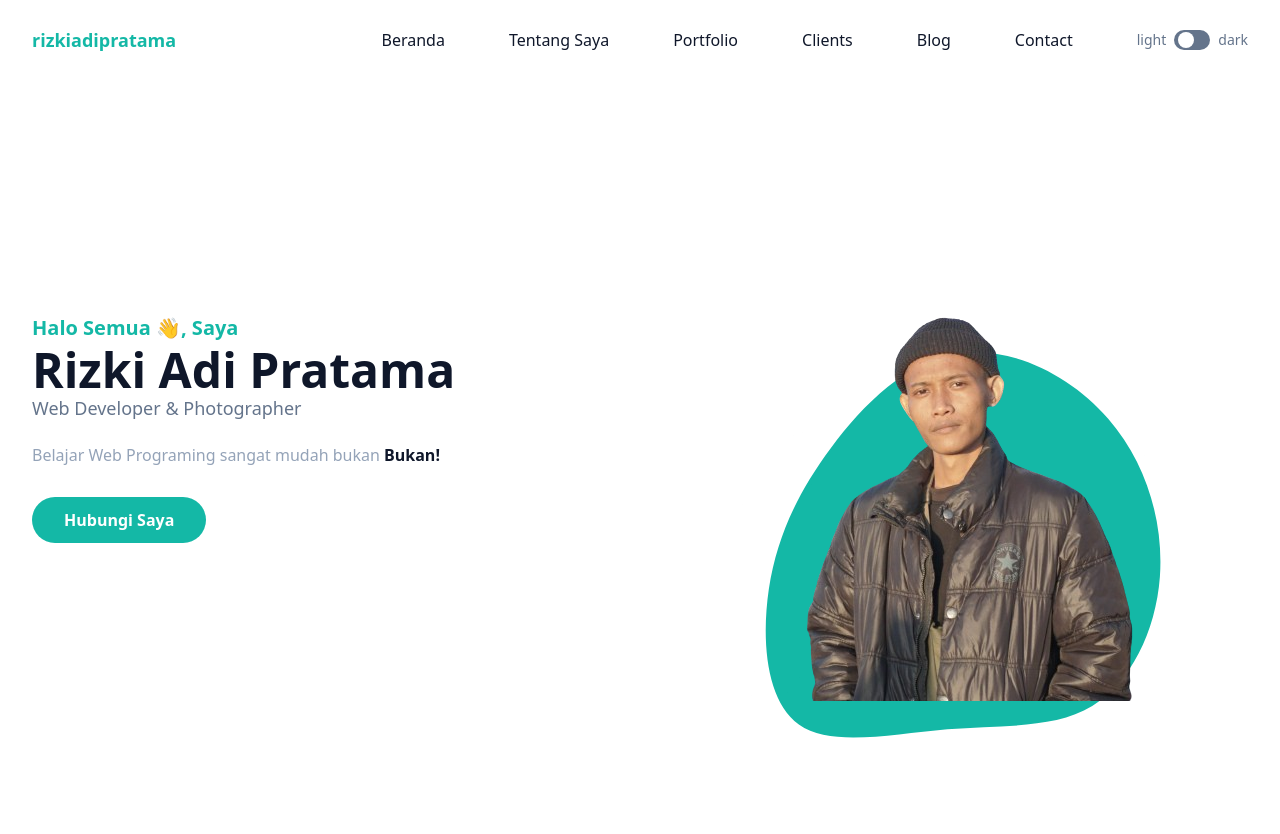
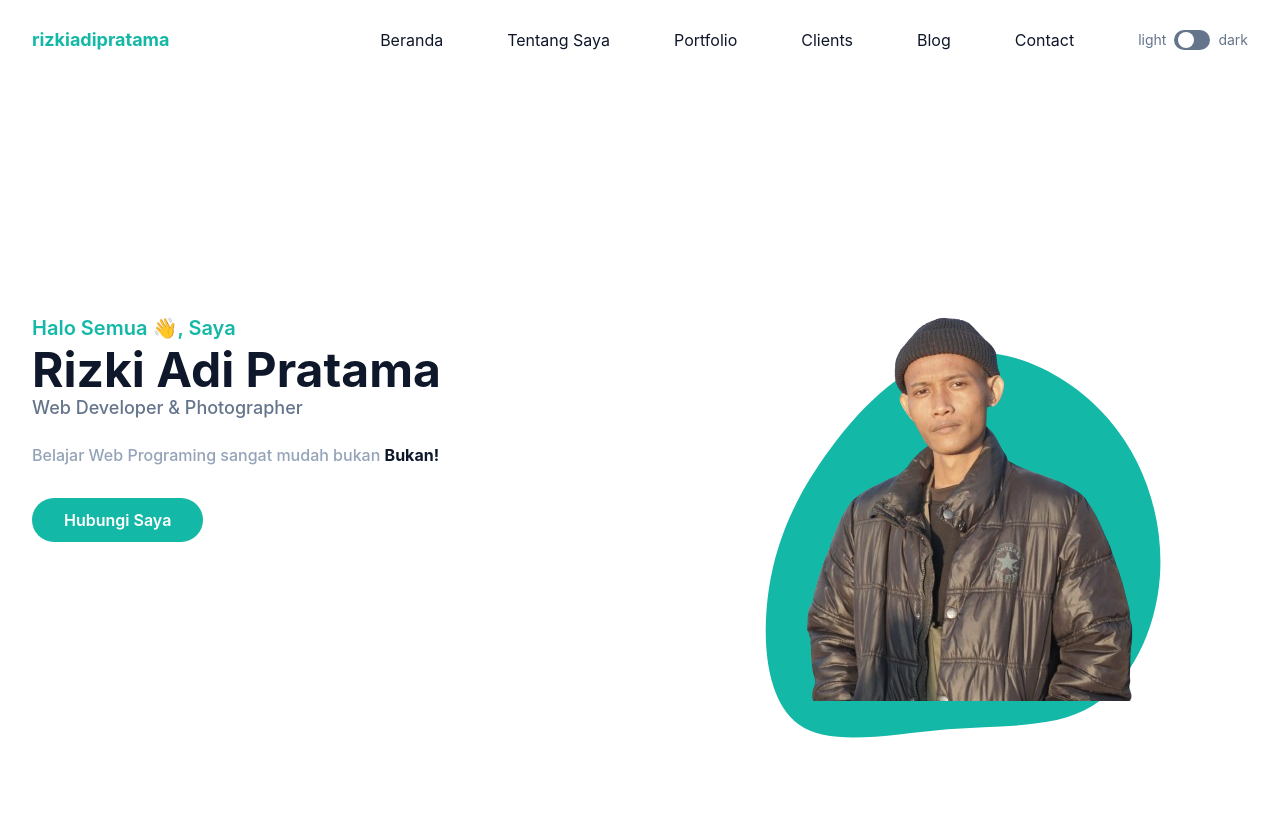
Before and after one commit to rizkiaditama/portfolio, a website: page index.html in a window 1280 px wide. Shown: the top 834 px of the page. Drawn offline with Linux system fonts and the light colour scheme.

Commit message:
index.html

```diff
--- a/index.html
+++ b/index.html
@@ -1,11 +1,11 @@
 <!doctype html>
 
-<html lang="en" class="scroll-smooth md:scroll-auto">
+<html lang="en" class="scroll-smooth">
   <head>
     <meta charset="UTF-8" />
     <meta name="viewport" content="width=device-width, initial-scale=1.0" />
     <title>Portfolio Tailwind CSS</title>
-    <link href="src/css/final.css" rel="stylesheet" />
+    <link href="src/output.css" rel="stylesheet" />
     <script>
       if (
         localStorage.theme === "dark" ||
```
